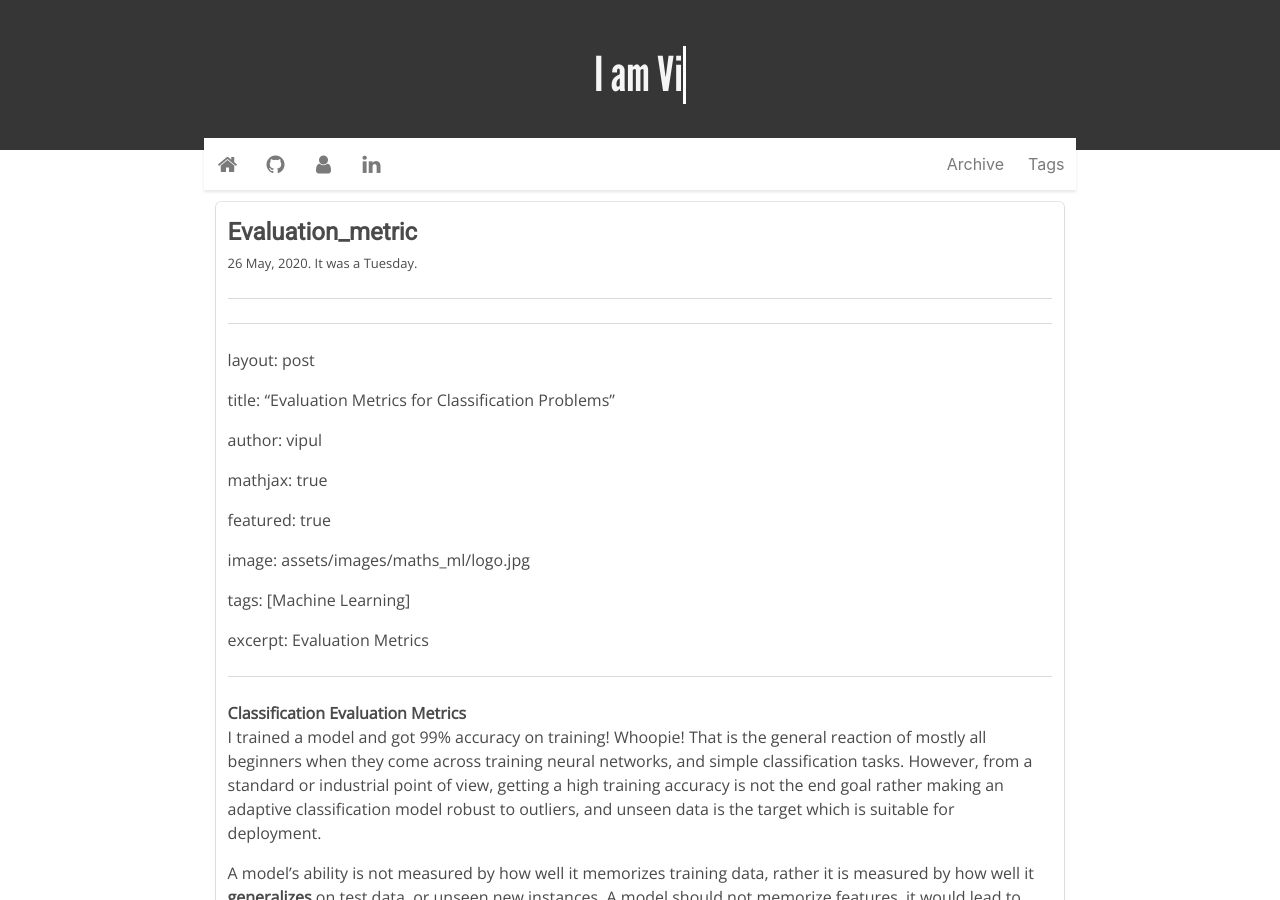
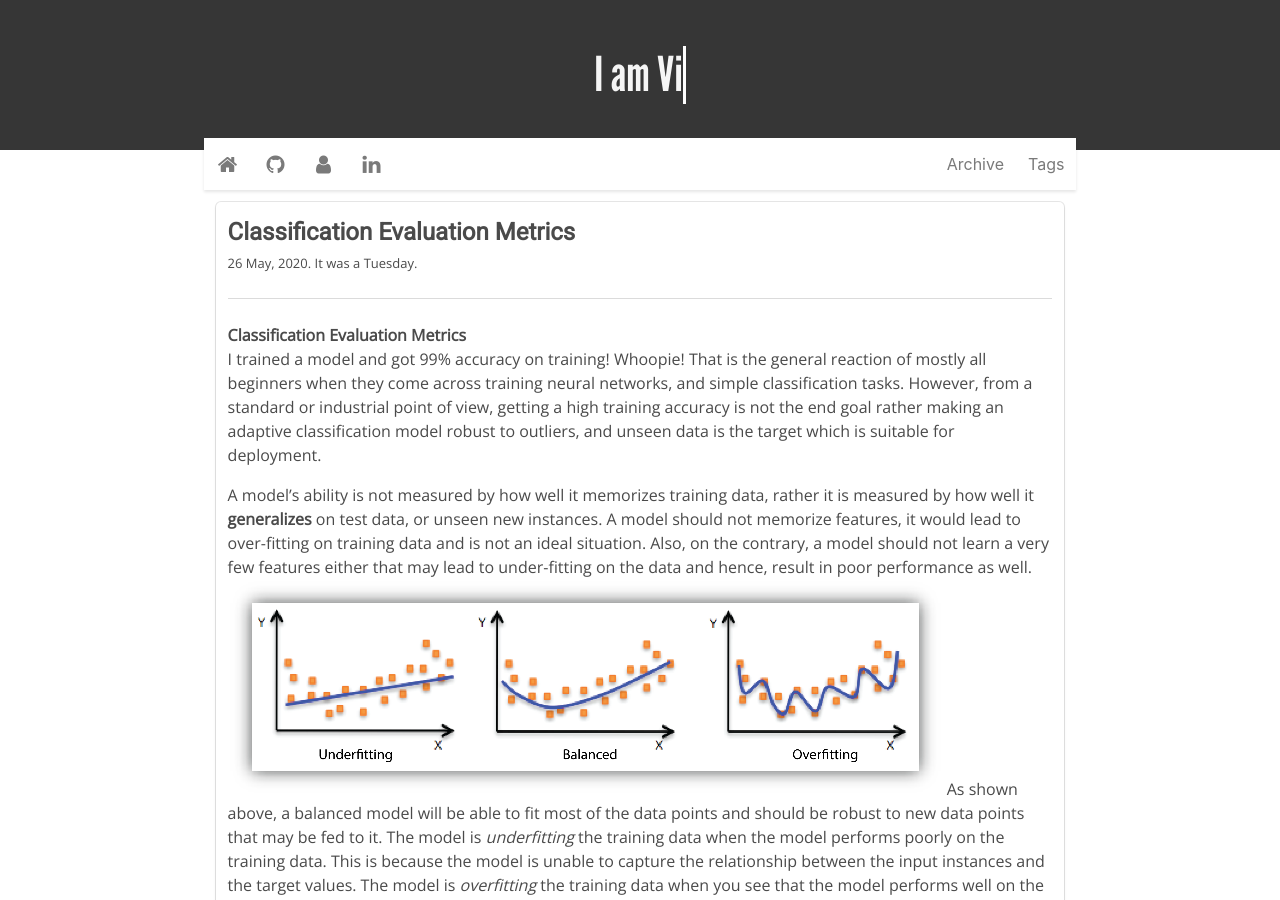
Before and after one commit to vipulgaurav/vipulgaurav.github.io, a Jekyll site: the page built from _posts/2020-05-26-evaluation_metric.md, in a window 1280 px wide and 900 px high. Built offline with Jekyll 4.4.1, drawn with Linux system fonts in a browser that asks for light colours; our own code applies the rules of GitHub Pages for plain Markdown files; comment, search, counter and statistics services are not loaded.

Commit message:
Update 2020-05-26-evaluation_metric.md

```diff
--- a/_posts/2020-05-26-evaluation_metric.md
+++ b/_posts/2020-05-26-evaluation_metric.md
@@ -1,22 +1,11 @@
-
 ---
-
 layout: post
-
-title: "Evaluation Metrics for Classification Problems"
-
+title:  "Classification Evaluation Metrics"
 author: vipul
-
 mathjax: true
-
 featured: true
-
-image: assets/images/maths_ml/logo.jpg
-
 tags: [Machine Learning]
-
-excerpt: Evaluation Metrics
-
+excerpt: Classification metrics
 ---
 
 # Classification Evaluation Metrics
```
